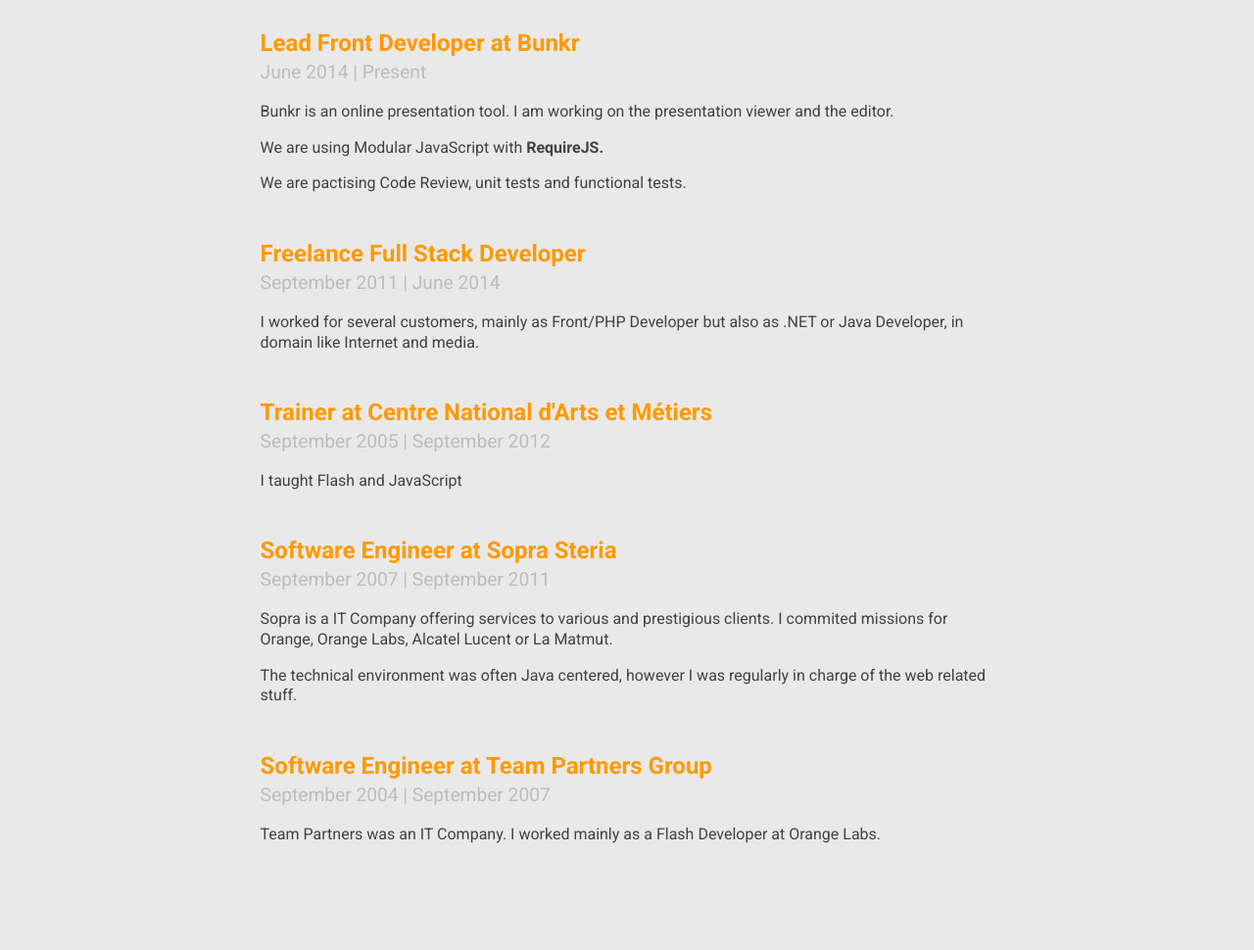
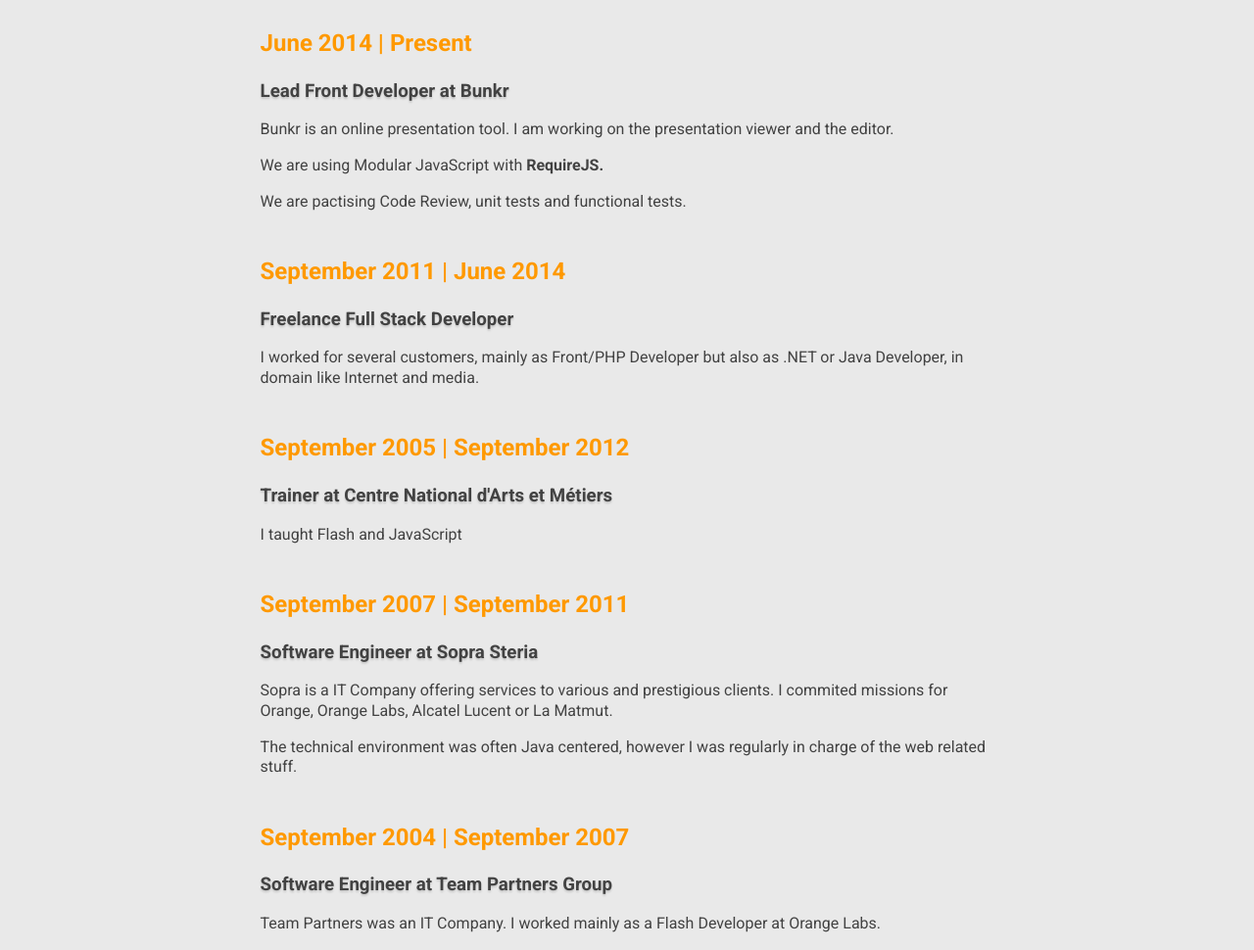
Before and after one commit to gregorylegarec/gregorylegarec.github.io, a plain HTML site: page index.html in a window 1280 px wide. Shown: the part 751-1721 px from the top of the page at 98% size. Before the commit the page ends 1630 px from the top, so only its background shows below. Drawn offline with Linux system fonts and the light colour scheme.

Commit message:
switch date titles and experiences title

```diff
--- a/index.html
+++ b/index.html
@@ -19,32 +19,32 @@
 			<h2>Experience</h2>
 			<dl>
 
-				<dt>Lead Front Developer at Bunkr</dt>
+				<dt>June 2014 | Present</dt>
 				<dd>
-					<p class="period">June 2014 | Present</p>
+					<h3>Lead Front Developer at Bunkr</h3>
 					<p>Bunkr is an online presentation tool. I am working on
 					the presentation viewer and the editor.</p>
 					<p>We are using Modular JavaScript with <strong>RequireJS.</strong></p>
 					<p>We are pactising Code Review, unit tests and functional tests.</p>
 				</dd>
 
-				<dt>Freelance Full Stack Developer</dt>
+				<dt>September 2011 | June 2014</dt>
 				<dd>
-					<p class="period">September 2011 | June 2014</p>
+					<h3>Freelance Full Stack Developer</h3>
 					<p>I worked for several customers, mainly as Front/PHP Developer
 						but also as .NET or Java Developer, in domain like Internet
 						and media.</p>
 				</dd>
 
-				<dt>Trainer at Centre National d'Arts et Métiers</dt>
+				<dt>September 2005 | September 2012</dt>
 				<dd>
-					<p class="period">September 2005 | September 2012</p>
+					<h3>Trainer at Centre National d'Arts et Métiers</h3>
 					<p>I taught Flash and JavaScript</p>
 				</dd>
 
-				<dt>Software Engineer at Sopra Steria</dt>
+				<dt>September 2007 | September 2011</dt>
 				<dd>
-					<p class="period">September 2007 | September 2011</p>
+					<h3>Software Engineer at Sopra Steria</h3>
 					<p>Sopra is a IT Company offering services to various and prestigious
 						clients. I commited missions for Orange, Orange Labs,
 						Alcatel Lucent or La Matmut.</p>
@@ -52,9 +52,9 @@
 						was regularly in charge of the web related stuff.</p>
 				</dd>
 
-				<dt>Software Engineer at Team Partners Group</dt>
+				<dt>September 2004 | September 2007</dt>
 				<dd>
-					<p class="period">September 2004 | September 2007</p>
+					<h3>Software Engineer at Team Partners Group</h3>
 					<p>Team Partners was an IT Company. I worked mainly as a Flash
 						Developer at Orange Labs.</p>
 				</dd>
--- a/resume.css
+++ b/resume.css
@@ -67,9 +67,3 @@
 dd {
 	margin: 0;
 }
-
-.period {
-	color: #BCBCBC;
-	font-size: 1.2em;
-	margin-top: 0;
-}
```
